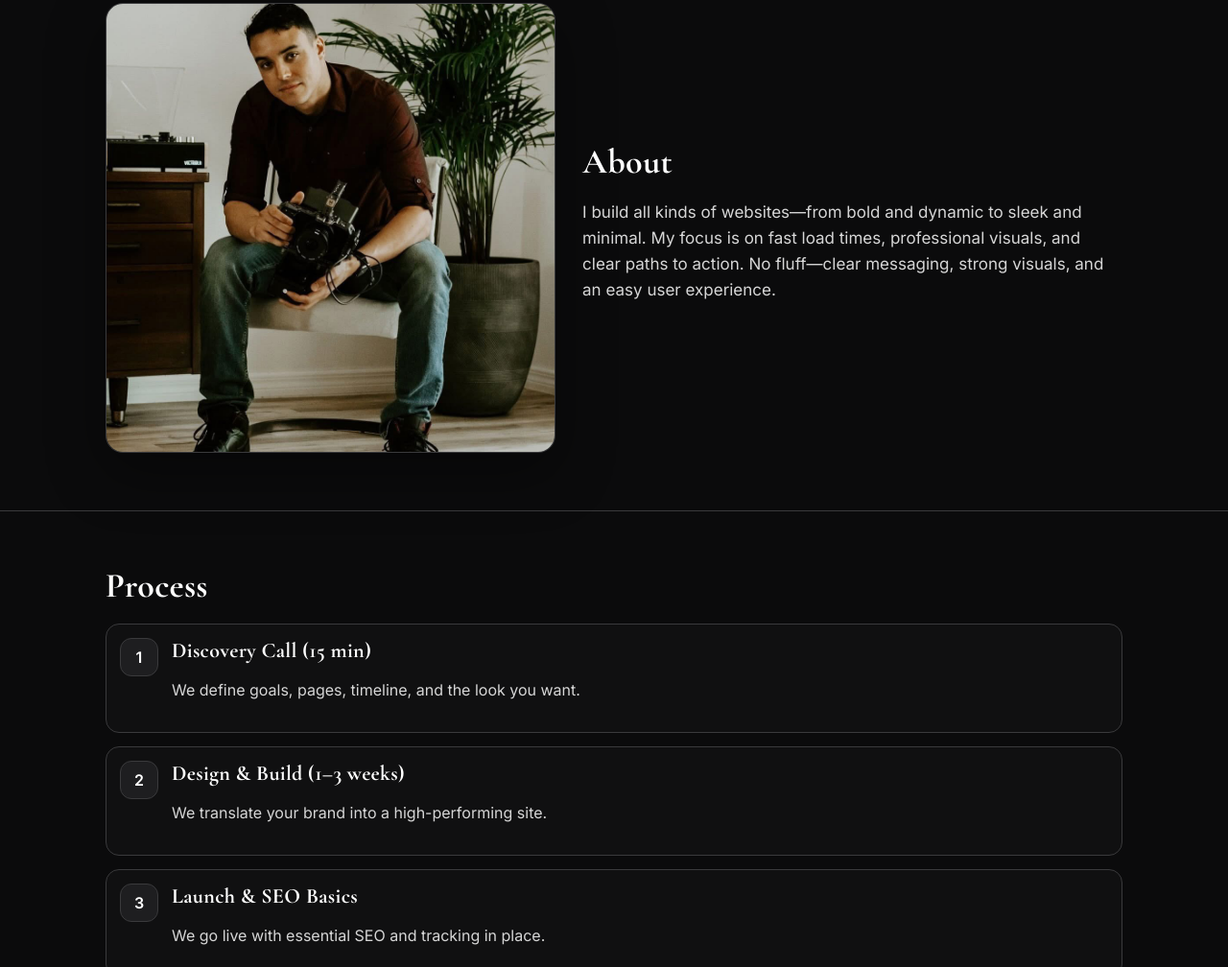
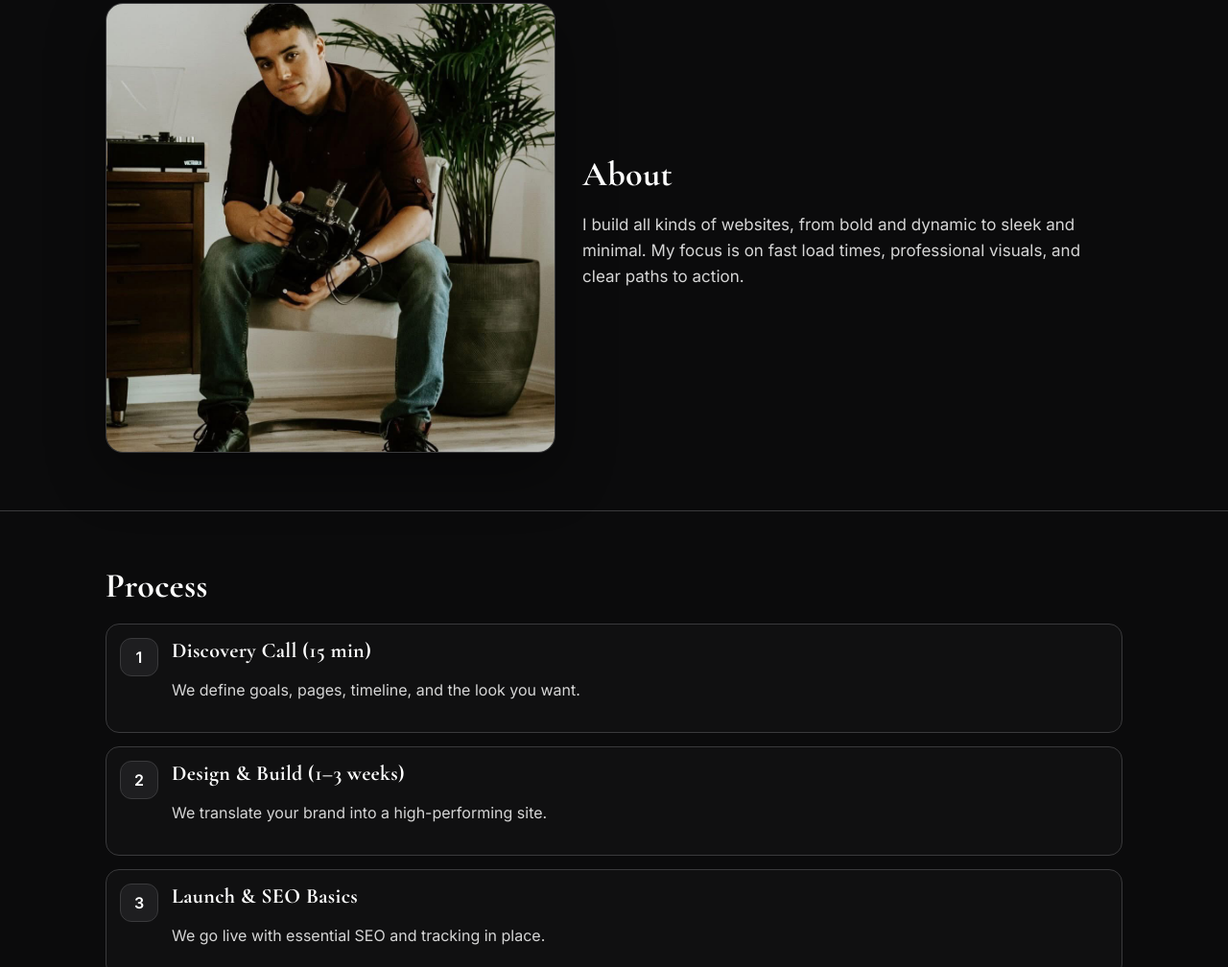
Before and after one commit to mykeyraye/website, a plain HTML site: page index.html in a window 1280 px wide. Shown: the part 935-1943 px from the top of the page at 96% size. Drawn offline with nearby package versions, Linux system fonts and the light colour scheme; files whose address does not match are found by name.

Commit message:
Update index.html

```diff
--- a/index.html
+++ b/index.html
@@ -80,7 +80,7 @@
         <div class="about-copy">
           <h2>About</h2>
           <p>
-            I build all kinds of websites—from bold and dynamic to sleek and minimal. My focus is on fast load times, professional visuals, and clear paths to action. No fluff—clear messaging, strong visuals, and an easy user experience.
+            I build all kinds of websites, from bold and dynamic to sleek and minimal. My focus is on fast load times, professional visuals, and clear paths to action.
           </p>
         </div>
       </div>
```
